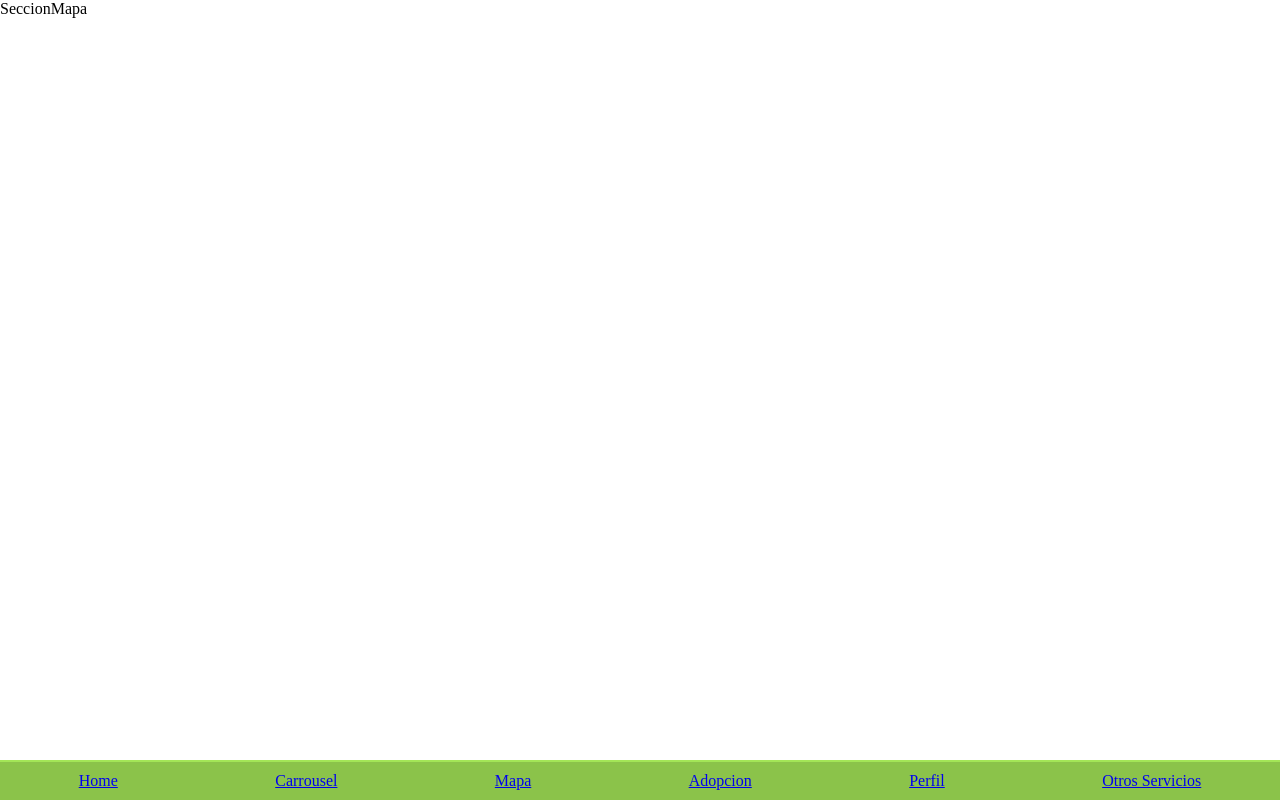
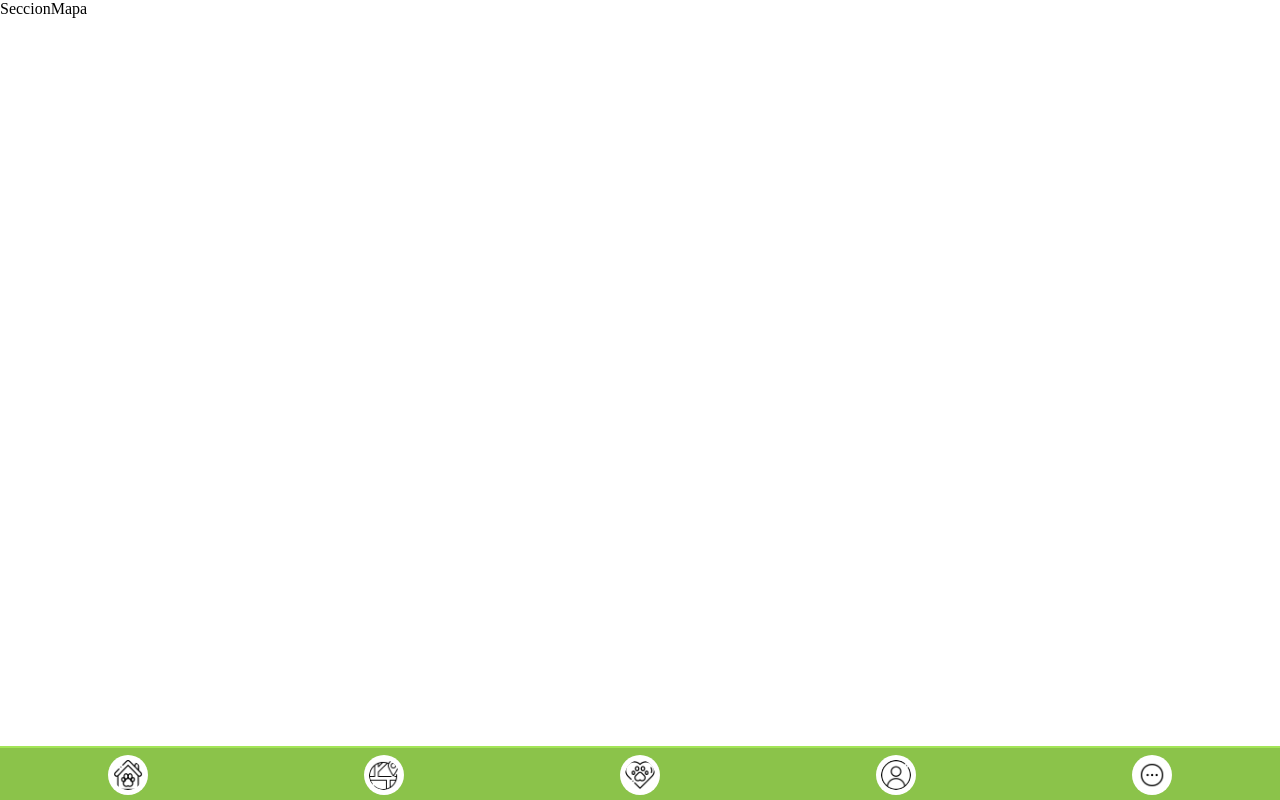
Before and after one commit to mariomartin27/TrabajoFinal-Protectora, a React (Create React App) app: page /Mapa in a window 1280 px wide. Built offline with nearby package versions, Linux system fonts and the light colour scheme.

Commit message:
new navbar

```diff
--- a/src/App.css
+++ b/src/App.css
@@ -1,6 +1,9 @@
 
 .App {
   text-align: center;
+}
+body{
+  margin-bottom: 50px;
 }
 
 .App-logo {
--- a/src/components/Core/Nav/Nav.css
+++ b/src/components/Core/Nav/Nav.css
@@ -0,0 +1,19 @@
+.Nav{
+    display: flex;
+    flex-direction: row;
+    width: 100%;
+    height: 4%;
+    align-items: center;
+    background-color: w#8bc34a;
+    border-top: 2px solid white;
+
+}
+.botonNav {
+    img{
+        width: 30px;
+        margin-top: 5px;
+        background-color: white;
+        padding: 5px;
+        border-radius: 50px;
+    }
+}
--- a/src/components/Core/Nav/Nav.jsx
+++ b/src/components/Core/Nav/Nav.jsx
@@ -1,18 +1,26 @@
-import React from 'react'
-import { Link } from 'react-router-dom'
-
+import React from "react";
+import { Link } from "react-router-dom";
+import "./Nav.css"
 export const Nav = () => {
-
   return (
-    <div className='Nav'>
-       <Link to= {"/"}  className='botonNav'> Home </Link>
-       <Link to= {"/Carrousel"}  className='botonNav'> Carrousel </Link>
-       <Link to= {"/Mapa"}  className='botonNav'> Mapa </Link>
-       <Link to= {"/Adopcion"}  className='botonNav'> Adopcion </Link>
-       <Link to={"/Perfil"} className='botonNav'> Perfil </Link>
-       <Link to= {"/OtrosServicios"}  className='botonNav'> Otros Servicios</Link>
+    <div className="Nav">
+      <Link to={"/"} className="botonNav" src="/iconos">
+        <img className="img__nav" src="iconos\primarios\refugio-de-animales.png"></img>
+      </Link>
+      <Link to={"/Mapa"} className="botonNav">
+        <img className="img__nav" src="iconos\primarios\localizacion.png"></img>
+      </Link>
+      <Link to={"/Adopcion"} className="botonNav">
+        <img className="img__nav" src="iconos\primarios\amor.png"></img>
+      </Link>
+      <Link to={"/Perfil"} className="botonNav">
+        <img className="img__nav" src="iconos\primarios\usuario.png"></img>
+      </Link>
+      <Link to={"/OtrosServicios"} className="botonNav">
+        <img className="img__nav--circle" src="iconos\secundarios\tres-puntos.png"></img>
+      </Link>
     </div>
-  )
-}
+  );
+};
 
 export default Nav;
```
